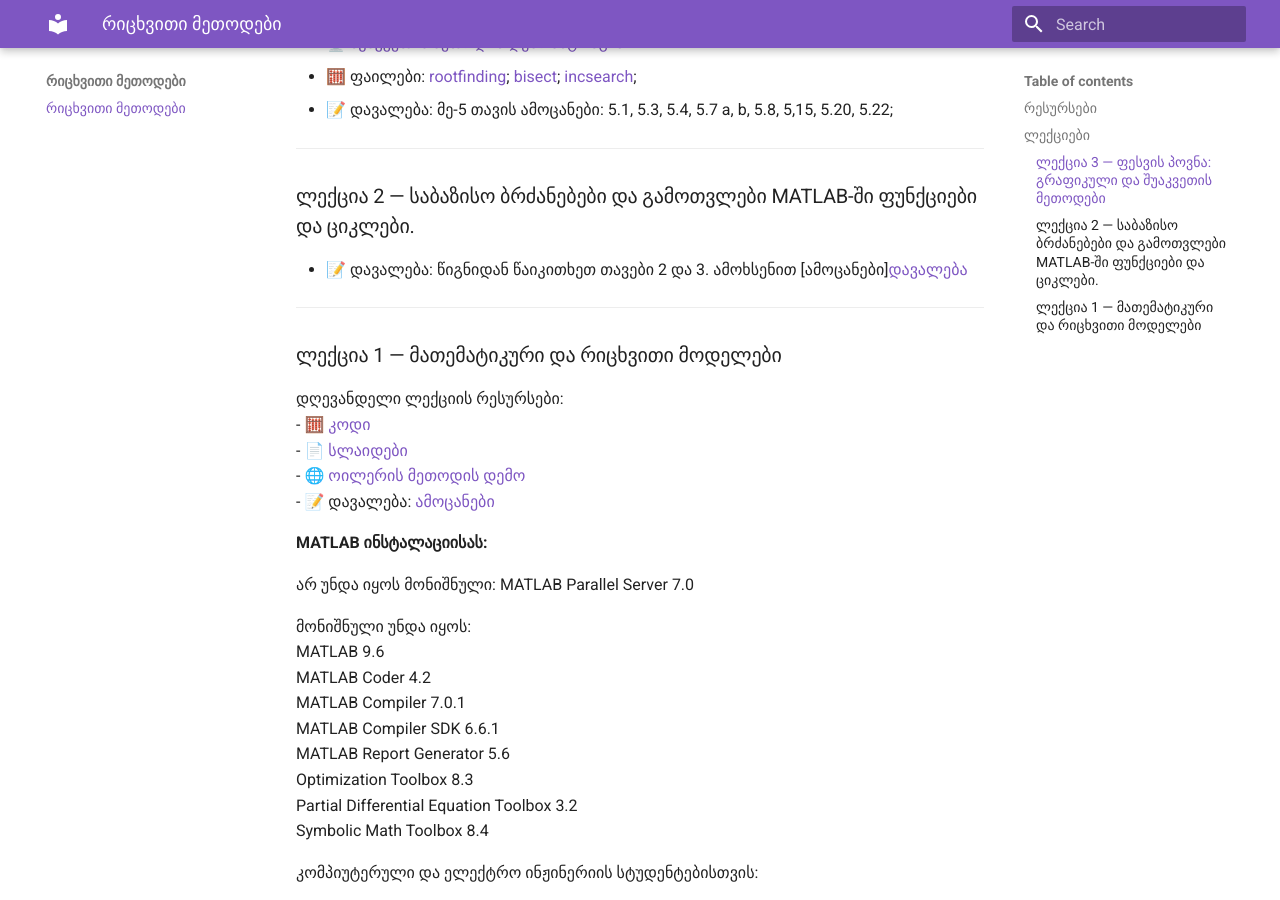
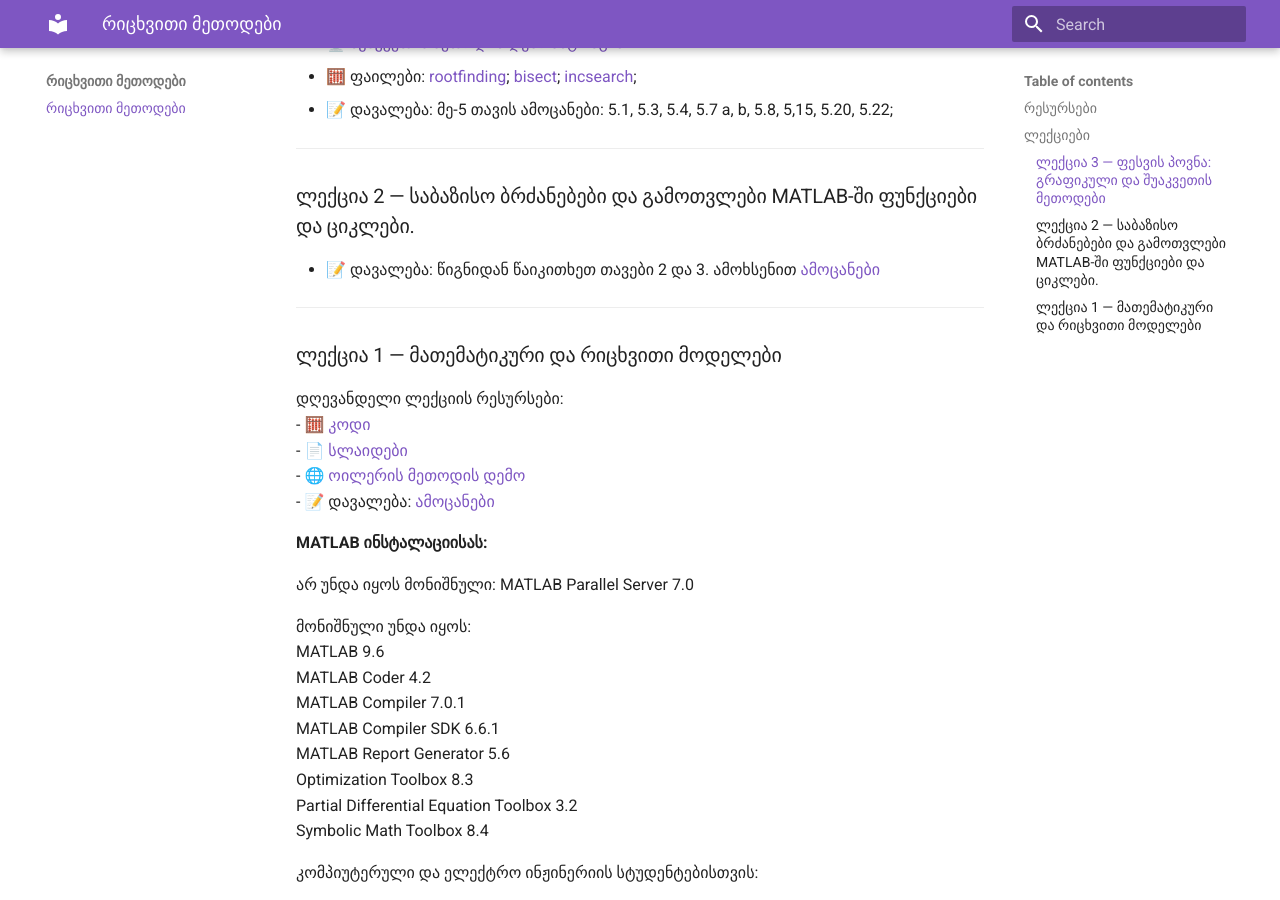
Before and after one commit to gugavar/numerical-methods-spring-2026, an MkDocs documentation site: the page built from docs/index.md, in a window 1280 px wide and 900 px high, scrolled down 532 px. Built offline with MkDocs 1.6.1 and Material for MkDocs 9.7.7, drawn with Linux system fonts in a browser that asks for light colours; part of the change alters nothing that is shown.

```diff
--- a/docs/index.md
+++ b/docs/index.md
@@ -24,7 +24,7 @@
 
 ### ლექცია 2 — საბაზისო ბრძანებები და გამოთვლები MATLAB-ში ფუნქციები და ციკლები.
 
-- 📝 დავალება: წიგნიდან წაიკითხეთ თავები 2 და 3. ამოხსენით [ამოცანები][დავალება]([files/hw2.pdf](https://drive.google.com/file/d/1HDCI86xZSdvGN8-fHk4lw3qQvzKINIP0/view?usp=drive_link))
+- 📝 დავალება: წიგნიდან წაიკითხეთ თავები 2 და 3. ამოხსენით [ამოცანები](https://drive.google.com/file/d/1HDCI86xZSdvGN8-fHk4lw3qQvzKINIP0/view?usp=drive_link)
 
 ---
 
```
Also changed, not shown: docs/logo.png (added).
